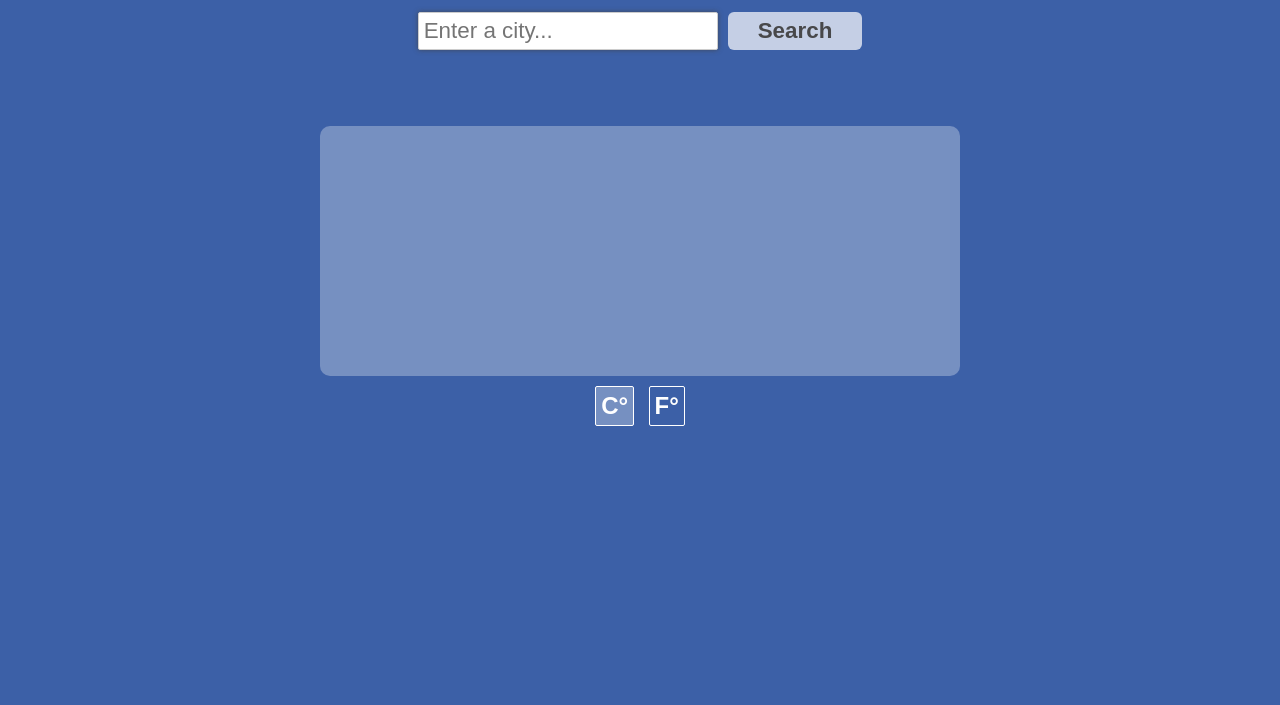
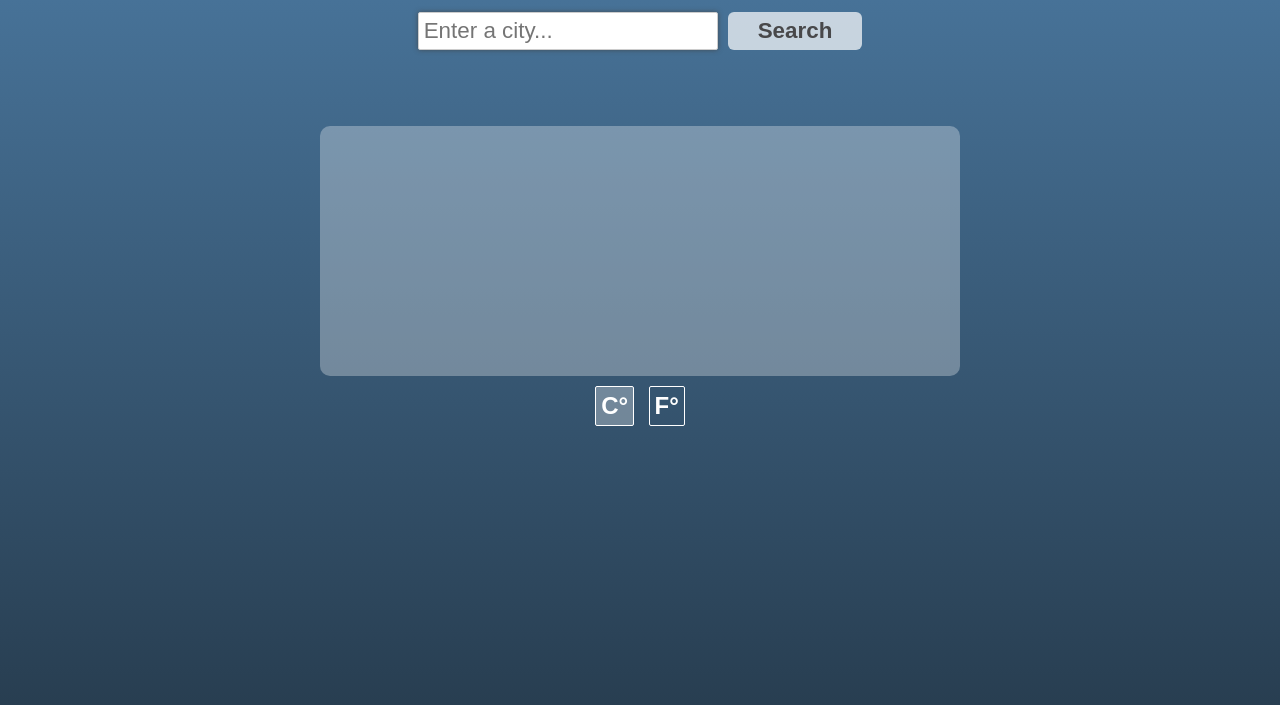
Before and after one commit to martinivnv/simpl-weather, a website: page public/index.html in a window 1280 px wide. Shown: the part 95-800 px from the top of the page. Drawn offline with Linux system fonts and the light colour scheme.

Commit message:
Change background again

```diff
--- a/public/style.css
+++ b/public/style.css
@@ -1,5 +1,5 @@
 html {
-	background-color: #3c60a7;
+	background: linear-gradient(#4B79A1, #283E51) no-repeat center center fixed;
 	background-size: cover;
 }
 
```
